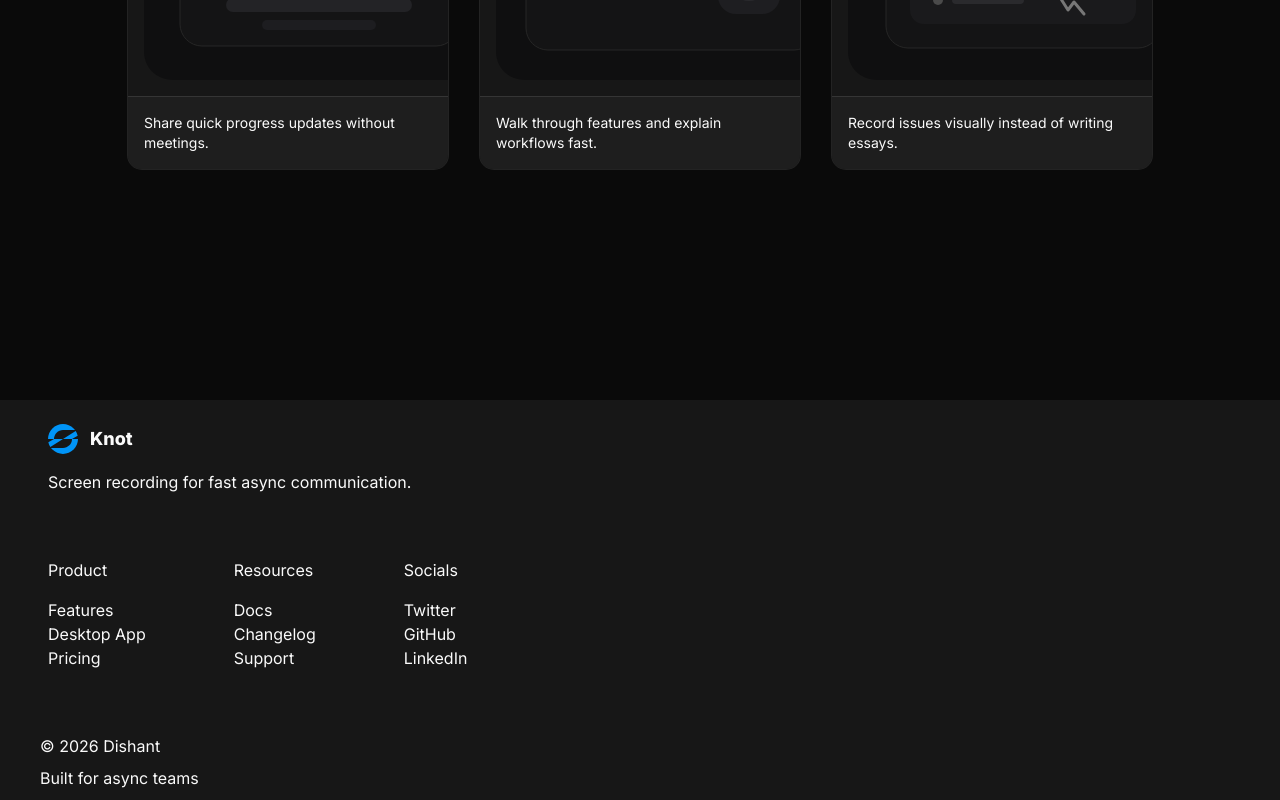
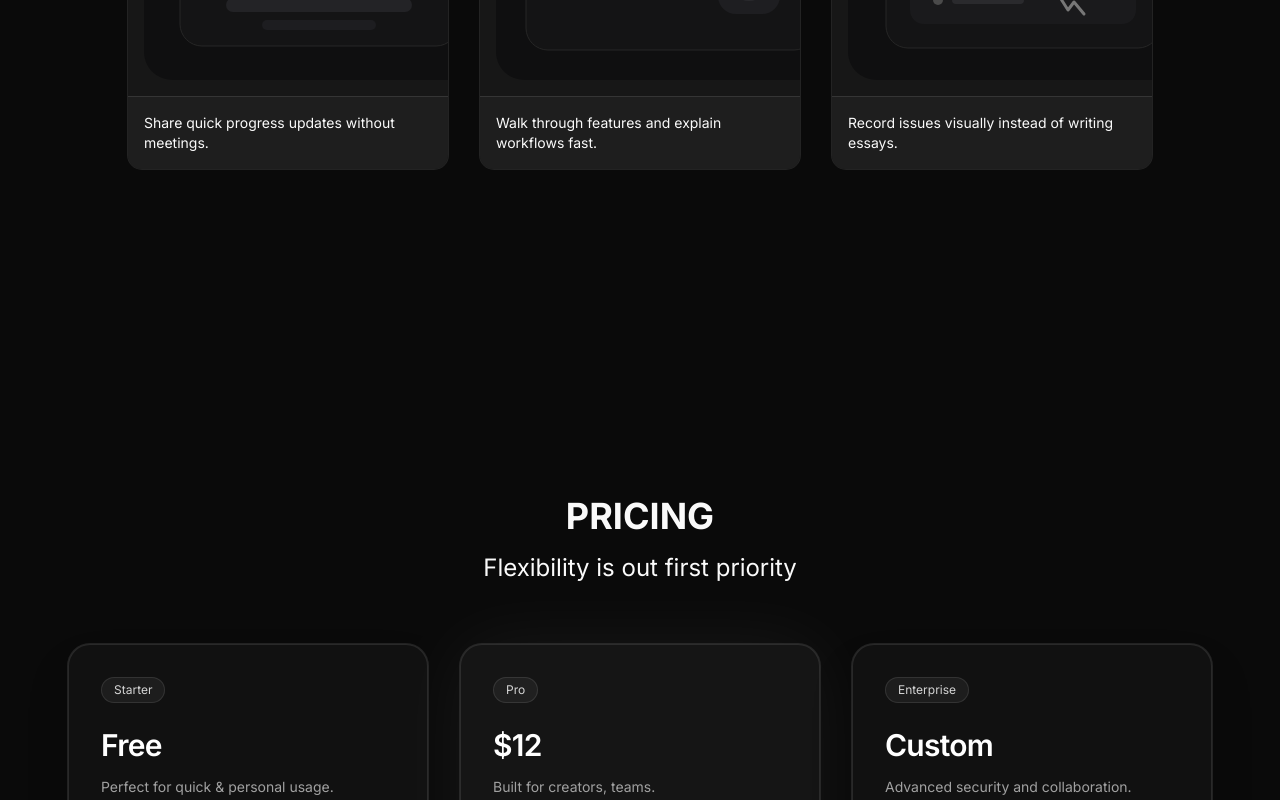
Before and after one commit to Dishant402955/knot, a Next.js app in the folder apps/web/: page / in a window 1280 px wide. Shown: the part 2000-2800 px from the top of the page. Built offline with nearby package versions, Linux system fonts and the light colour scheme.

Commit message:
complete pricing page

```diff
--- a/apps/web/app/_components/navbar.tsx
+++ b/apps/web/app/_components/navbar.tsx
@@ -14,7 +14,7 @@ const Navbar = () => {
       <Link href={"/#pricing"} className="hover:bg-neutral-700 px-3 py-1 rounded-sm">Pricing</Link>
     </div>
 
-    <Link href={"/login"} ><Button className="cursor-pointer" size={"lg"}>Login</Button></Link>
+    <Link href={"/dashboard"} ><Button className="cursor-pointer" size={"lg"}>Dashboard</Button></Link>
 
     </nav>
 
--- /dev/null
+++ b/apps/web/app/_components/pricing.tsx
@@ -0,0 +1,161 @@
+import { Button } from "@/components/ui/button"
+import { Card, CardContent, CardFooter } from "@/components/ui/card"
+
+const Pricing = () => {
+    return <div className="h-full w-full flex justify-center px-[5%] py-24 mb-30" id="pricing">
+        <div className="flex-col">
+            <div className="flex-col justify-center items-center space-y-4">
+                <p className="text-4xl font-bold flex justify-center items-center">PRICING</p>
+                <p className="text-2xl flex justify-center items-center"> Flexibility is out first priority   </p>
+            </div>
+            <div className="my-15 space-x-8 flex justify-center items-center">
+
+<Card className=" w-90 relative flex flex-col justify-between overflow-hidden rounded-3xl border border-white/10 bg-[#111111] p-8 text-white shadow-2xl">
+  <div>
+    <div className="mb-6 inline-flex rounded-full border border-white/10 bg-white/5 px-3 py-1 text-xs text-neutral-300">
+      Starter
+    </div>
+
+    <h3 className="text-3xl font-semibold tracking-tight">
+      Free
+    </h3>
+
+    <p className="mt-3 text-sm leading-6 text-neutral-400">
+      Perfect for quick  & personal usage.
+    </p>
+
+    <div className="mt-8 flex items-end gap-1">
+      <span className="text-5xl font-bold">$0</span>
+      <span className="mb-1 text-neutral-500">/month</span>
+    </div>
+
+    <div className="mt-8 space-y-4">
+              <div className="flex items-center gap-3 text-sm text-neutral-300">
+        <div className="h-2 w-2 rounded-full bg-neutral-500" />
+        Limited Storage
+      </div>
+      <div className="flex items-center gap-3 text-sm text-neutral-300">
+        <div className="h-2 w-2 rounded-full bg-neutral-500" />
+        Unlimited recordings
+      </div>
+
+      <div className="flex items-center gap-3 text-sm text-neutral-300">
+        <div className="h-2 w-2 rounded-full bg-neutral-500" />
+        Instant playback
+      </div>
+
+      <div className="flex items-center gap-3 text-sm text-neutral-300">
+        <div className="h-2 w-2 rounded-full bg-neutral-500" />
+        Shareable links
+      </div>
+    </div>
+  </div>
+
+  <Button className="mt-10 h-12 rounded-2xl bg-white text-black hover:bg-neutral-200">
+    Start Free
+  </Button>
+</Card>
+
+<Card className=" w-90 relative flex flex-col justify-between overflow-hidden rounded-3xl border border-white/10 bg-[#151515] p-8 text-white shadow-[0_0_80px_rgba(255,255,255,0.06)]">
+
+  <div>
+    <div className="mb-6 inline-flex rounded-full border border-white/10 bg-white/5 px-3 py-1 text-xs text-neutral-300">
+      Pro
+    </div>
+
+    <h3 className="text-3xl font-semibold tracking-tight">
+      $12
+    </h3>
+
+    <p className="mt-3 text-sm leading-6 text-neutral-400">
+      Built for creators, teams.
+    </p>
+
+    <div className="mt-8 flex items-end gap-1">
+      <span className="text-5xl font-bold">$12</span>
+      <span className="mb-1 text-neutral-500">/month</span>
+    </div>
+
+    <div className="mt-8 space-y-4">
+      <div className="flex items-center gap-3 text-sm text-neutral-300">
+        <div className="h-2 w-2 rounded-full bg-neutral-400" />
+        HD recordings
+      </div>
+
+      <div className="flex items-center gap-3 text-sm text-neutral-300">
+        <div className="h-2 w-2 rounded-full bg-neutral-400" />
+        Unlimited storage
+      </div>
+
+      <div className="flex items-center gap-3 text-sm text-neutral-300">
+        <div className="h-2 w-2 rounded-full bg-neutral-400" />
+        Team workspaces
+      </div>
+
+      <div className="flex items-center gap-3 text-sm text-neutral-300">
+        <div className="h-2 w-2 rounded-full bg-neutral-400" />
+        Priority support
+      </div>
+    </div>
+  </div>
+
+  <Button className="mt-10 h-12 rounded-2xl bg-white text-black hover:bg-neutral-200">
+    Upgrade to Pro
+  </Button>
+</Card>
+
+<Card className=" w-90 relative flex flex-col justify-between overflow-hidden rounded-3xl border border-white/10 bg-[#111111] p-8 text-white shadow-2xl">
+  <div>
+    <div className="mb-6 inline-flex rounded-full border border-white/10 bg-white/5 px-3 py-1 text-xs text-neutral-300">
+      Enterprise
+    </div>
+
+    <h3 className="text-3xl font-semibold tracking-tight">
+      Custom
+    </h3>
+
+    <p className="mt-3 text-sm leading-6 text-neutral-400">
+      Advanced security and collaboration.
+    </p>
+
+    <div className="mt-8">
+      <span className="text-5xl font-bold">Custom</span>
+    </div>
+
+    <div className="mt-8 space-y-4">
+      <div className="flex items-center gap-3 text-sm text-neutral-300">
+        <div className="h-2 w-2 rounded-full bg-neutral-500" />
+        SSO & advanced auth
+      </div>
+
+      <div className="flex items-center gap-3 text-sm text-neutral-300">
+        <div className="h-2 w-2 rounded-full bg-neutral-500" />
+        Admin analytics
+      </div>
+
+      <div className="flex items-center gap-3 text-sm text-neutral-300">
+        <div className="h-2 w-2 rounded-full bg-neutral-500" />
+        Unlimited team members
+      </div>
+
+      <div className="flex items-center gap-3 text-sm text-neutral-300">
+        <div className="h-2 w-2 rounded-full bg-neutral-500" />
+        Dedicated support
+      </div>
+    </div>
+  </div>
+
+  <Button
+    variant="outline"
+    className="mt-10 h-12 rounded-2xl border-white/10 bg-transparent text-white hover:bg-white hover:text-black"
+  >
+    Contact Sales
+  </Button>
+</Card>
+
+            </div>
+        </div>
+    </div>
+}
+
+export {Pricing}
--- a/apps/web/app/page.tsx
+++ b/apps/web/app/page.tsx
@@ -3,6 +3,7 @@ import { Navbar } from "@/app/_components/navbar";
 import { Features } from "@/app/_components/features";
 import { UseCases } from "@/app/_components/use-cases";
 import { Footer } from "@/app/_components/footer";
+import { Pricing } from "@/app/_components/pricing";
 
 const  Home = () => {
   return (
@@ -11,6 +12,7 @@ const  Home = () => {
     <Hero/>
     <Features/>
     <UseCases/>
+    <Pricing/>
     <Footer/>
    </div>
   );
```
